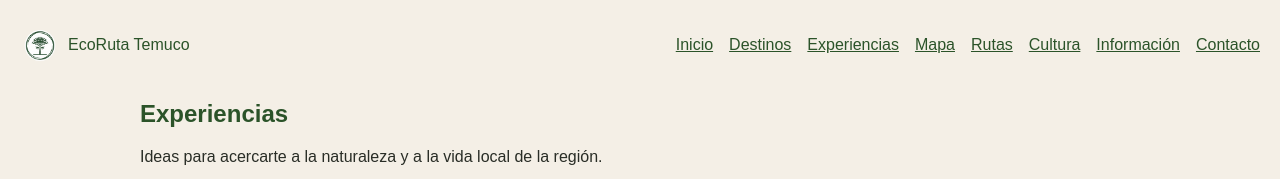
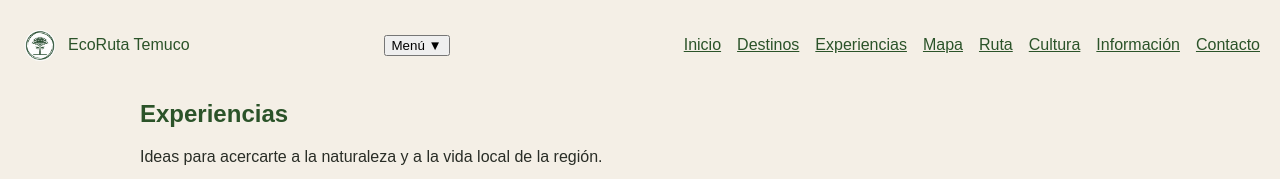
Before and after one commit to B-Arrue/proye-front, a plain HTML site: page experiencias.html in a window 1280 px wide. Shown: the top 179 px of the page. Drawn offline with Linux system fonts and the light colour scheme; no server answers; files whose address does not match are found by name.

Commit message:
Refactor navigation menu structure in experiencias.html
lo mismo que en el anterior .-.

```diff
--- a/experiencias.html
+++ b/experiencias.html
@@ -16,48 +16,19 @@
           EcoRuta Temuco
         </span>
       </a>
-      <nav aria-label="Menú principal">
+      <button id="menu-btn" class="menu-toggle-btn" aria-label="Abrir menú de navegación">
+        Menú ▼
+      </button>
+      <nav id="menu-desplegable" class="nav-links" aria-label="Menú principal">
         <ul>
-          <li>
-            <a href="index.html">
-              Inicio
-            </a>
-          </li>
-          <li>
-            <a href="destinos.html">
-              Destinos
-            </a>
-          </li>
-          <li>
-            <a href="experiencias.html">
-              Experiencias
-            </a>
-          </li>
-          <li>
-            <a href="mapa.html">
-              Mapa
-            </a>
-          </li>
-          <li>
-            <a href="ruta.html">
-              Rutas
-            </a>
-          </li>
-          <li>
-            <a href="cultura.html">
-              Cultura
-            </a>
-          </li>
-          <li>
-            <a href="informacion.html">
-              Información
-            </a>
-          </li>
-          <li>
-            <a href="contacto.html">
-              Contacto
-            </a>
-          </li>
+          <li><a href="index.html">Inicio</a></li>
+          <li><a href="destinos.html">Destinos</a></li>
+          <li><a href="experiencias.html">Experiencias</a></li>
+          <li><a href="mapa.html">Mapa</a></li>
+          <li><a href="ruta.html">Ruta</a></li>
+          <li><a href="cultura.html">Cultura</a></li>
+          <li><a href="informacion.html">Información</a></li>
+          <li><a href="contacto.html">Contacto</a></li>
         </ul>
       </nav>
     </header>
```
